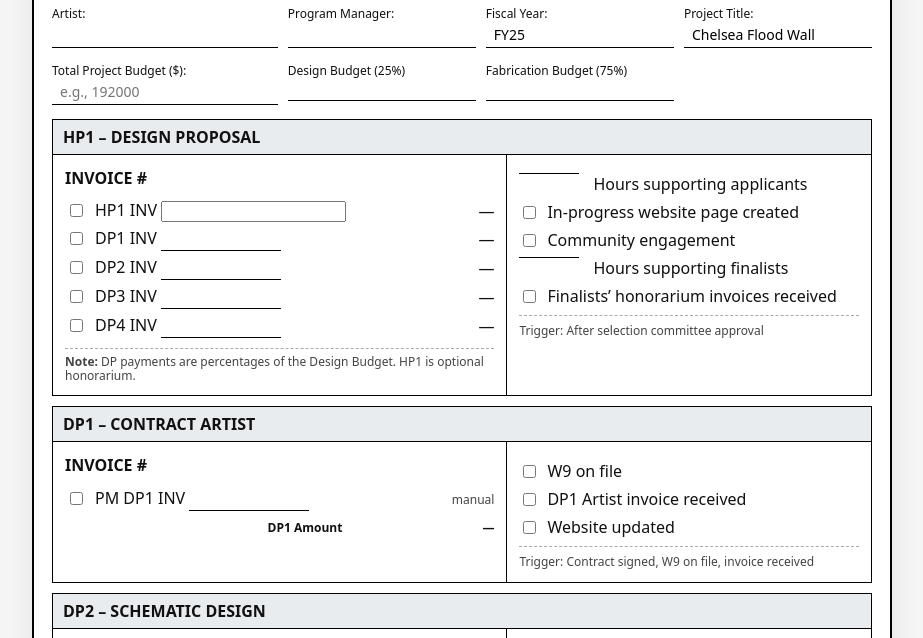
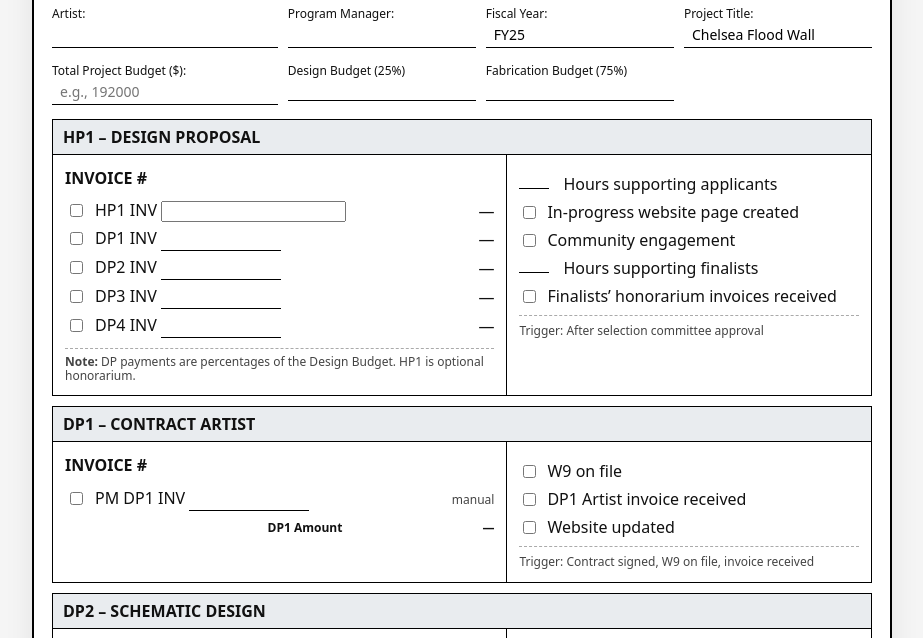
Before and after one commit to kenaintern-UAC/Artist-payment-schedule, a plain HTML site: page index.html in a window 1280 px wide. Shown: the part 100-738 px from the top of the page, without its empty margins (178-1101 px from the left). Drawn offline with Linux system fonts and the light colour scheme.

Commit message:
Update index.html

```diff
--- a/index.html
+++ b/index.html
@@ -147,13 +147,13 @@
     </div>
     <div class="col">
       <div class="check">
-  <span style="display:inline-block; border-bottom:1px solid #000; width:60px; margin-right:6px;"></span>
+  <span style="display:inline-block; border-bottom:1px solid #000; width:30px; margin-right:6px; vertical-align:baseline; height:1em;"></span>
   <label>Hours supporting applicants</label>
 </div>
       <div class="check"><input type="checkbox"><label>In-progress website page created</label></div>
       <div class="check"><input type="checkbox"><label>Community engagement</label></div>
     <div class="check">
-  <span style="display:inline-block; border-bottom:1px solid #000; width:60px; margin-right:6px;"></span>
+  <span style="display:inline-block; border-bottom:1px solid #000; width:30px; margin-right:6px; vertical-align:baseline; height:1em;"></span>
   <label>Hours supporting finalists</label>
 </div>
       <div class="check"><input type="checkbox"><label>Finalists’ honorarium invoices received</label></div>
```
